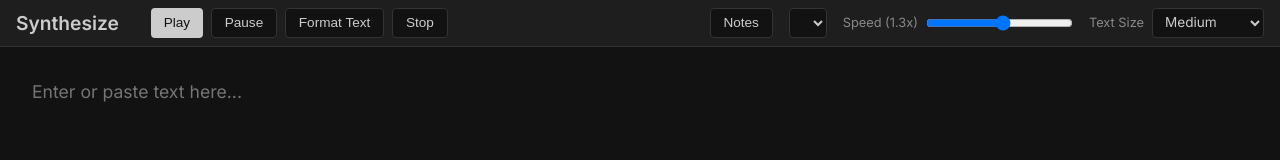
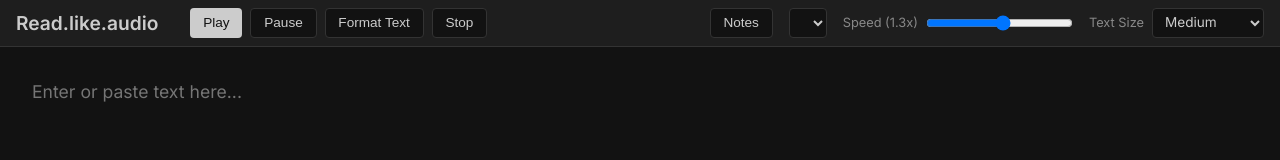
Before and after one commit to LikeDotAudio/Read.Like.audio, a plain HTML site: page index.html in a window 1280 px wide. Drawn offline with Linux system fonts and the light colour scheme.

Commit message:
Update app title to Read.like.audio

```diff
--- a/index.html
+++ b/index.html
@@ -3,7 +3,7 @@
 <head>
     <meta charset="UTF-8">
     <meta name="viewport" content="width=device-width, initial-scale=1.0">
-    <title>Synthesize: Smart Screen Reader</title>
+    <title>Read.like.audio: Smart Screen Reader</title>
     <link href="https://fonts.googleapis.com/css2?family=Inter:wght@300;400;600&display=swap" rel="stylesheet">
     <link rel="stylesheet" href="styles.css">
     <meta name="description" content="A simple, minimalist screen reader with built-in text formatting and voice synthesis.">
@@ -13,7 +13,7 @@
         <header class="sticky-header">
             <div class="header-left">
                 <div class="header-title">
-                    <h1>Synthesize</h1>
+                    <h1>Read.like.audio</h1>
                 </div>
                 <div class="button-row">
                     <button id="btn-play" class="btn primary">Play</button>
```
